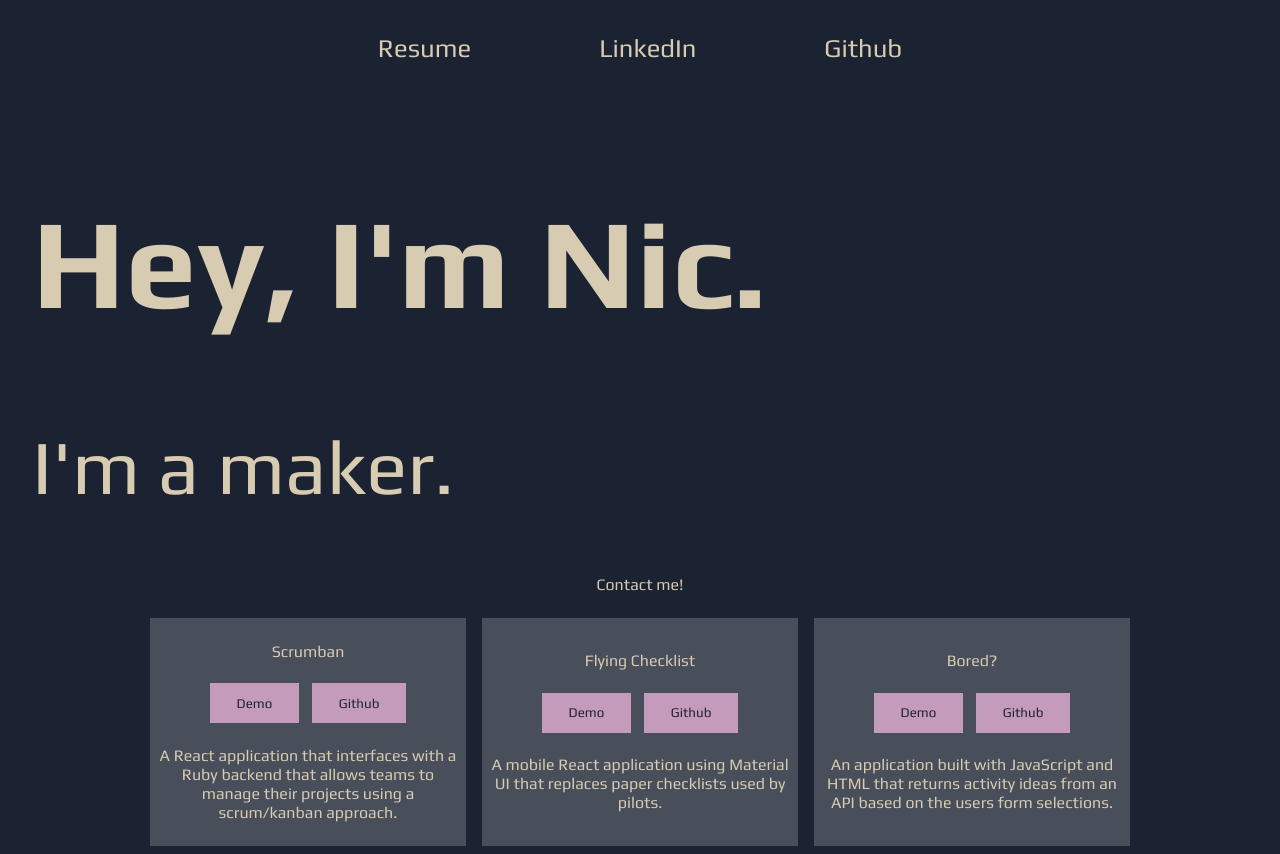
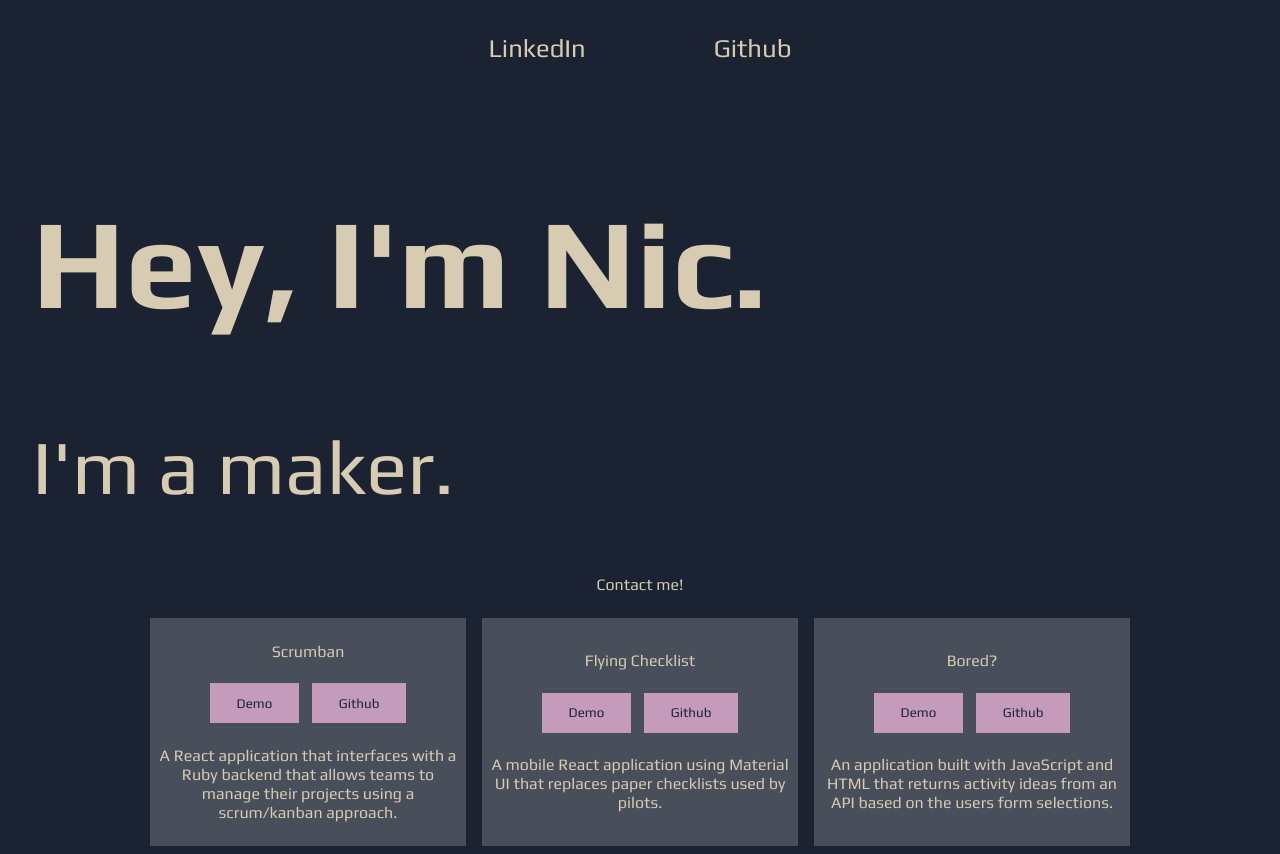
Before and after one commit to NicMortelliti/portfolio, a React (Create React App) app: page / in a window 1280 px wide. Built offline with nearby package versions, Linux system fonts and the light colour scheme.

Commit message:
Remove resume

```diff
--- a/src/components/Navbar.js
+++ b/src/components/Navbar.js
@@ -3,15 +3,12 @@ import React from "react";
 import Button from "./Button";
 
 // External Links
-const resumeURL =
-  "https://drive.google.com/file/d/14YPdAxf0GCHst7gSb9p4TZAn32ud2GfI/view?usp=sharing";
 const linkedInURL = "https://www.linkedin.com/in/nicolas-mortelliti/";
 const githubURL = "https://github.com/NicMortelliti";
 
 function Navbar() {
   return (
     <div>
-      <Button url={resumeURL} value="Resume" ui="social" />
       <Button url={linkedInURL} value="LinkedIn" ui="social" />
       <Button url={githubURL} value="Github" ui="social" />
     </div>
```
